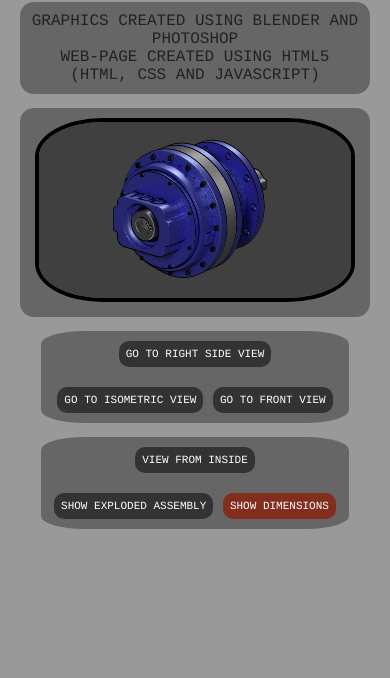
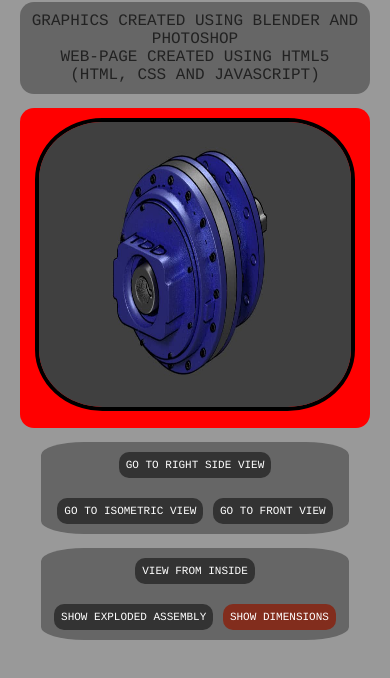
Before and after one commit to DICKIE2020/DICKIE2020.github.io, a plain HTML site: page INTERACTIVE.HTML in a window 390 px wide. Shown: the part 100-778 px from the top of the page. Drawn offline with Linux system fonts and the light colour scheme.

Commit message:
CHANGES TO INTRACTIVE.HTML & MAIN.CSS

```diff
--- a/INTERACTIVE.HTML
+++ b/INTERACTIVE.HTML
@@ -5,7 +5,7 @@
 	<head>
 
 		<title>TD PORTFOLIO (INTERACTIVE GRAPHIC)</title>
-
+		<meta name="viewport" content="width=device-width initial-scale=1.0">
 		<link href="MAIN.CSS" rel="stylesheet" type="text/CSS">
 
 	</head>
@@ -18,7 +18,7 @@
 			<br />
 			WEB-PAGE CREATED USING HTML5 (HTML, CSS AND JAVASCRIPT)
 		</p>
-		<p>
+		<p id="canvasContainer">
 			<canvas id="canvasId" width="960" height="540" style="border:4px solid black"></canvas>
 		</p>
 		<p id="firstRowButtons">
--- a/MAIN.CSS
+++ b/MAIN.CSS
@@ -134,7 +134,7 @@ a {
 	background: #666;
 	}
 
-#secondRowButtons {
+	#secondRowButtons {
 	border-radius: 14%;
 	text-align: center;
 	padding-top: 0px;
@@ -147,4 +147,9 @@ a {
 
 @media screen and (max-width: 720px) {
 
+	#canvasContainer {
+	height: 300px;
+	background: red;
+	}
+
 }
```
